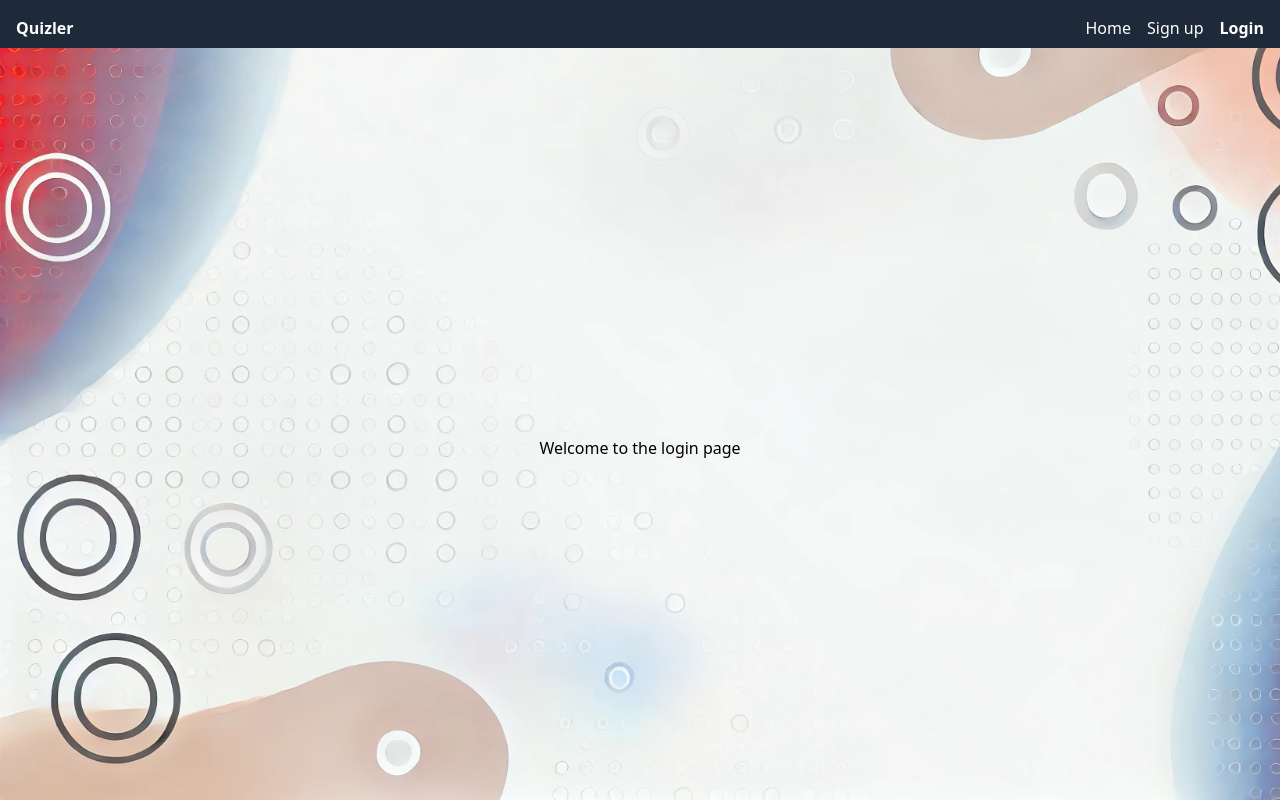
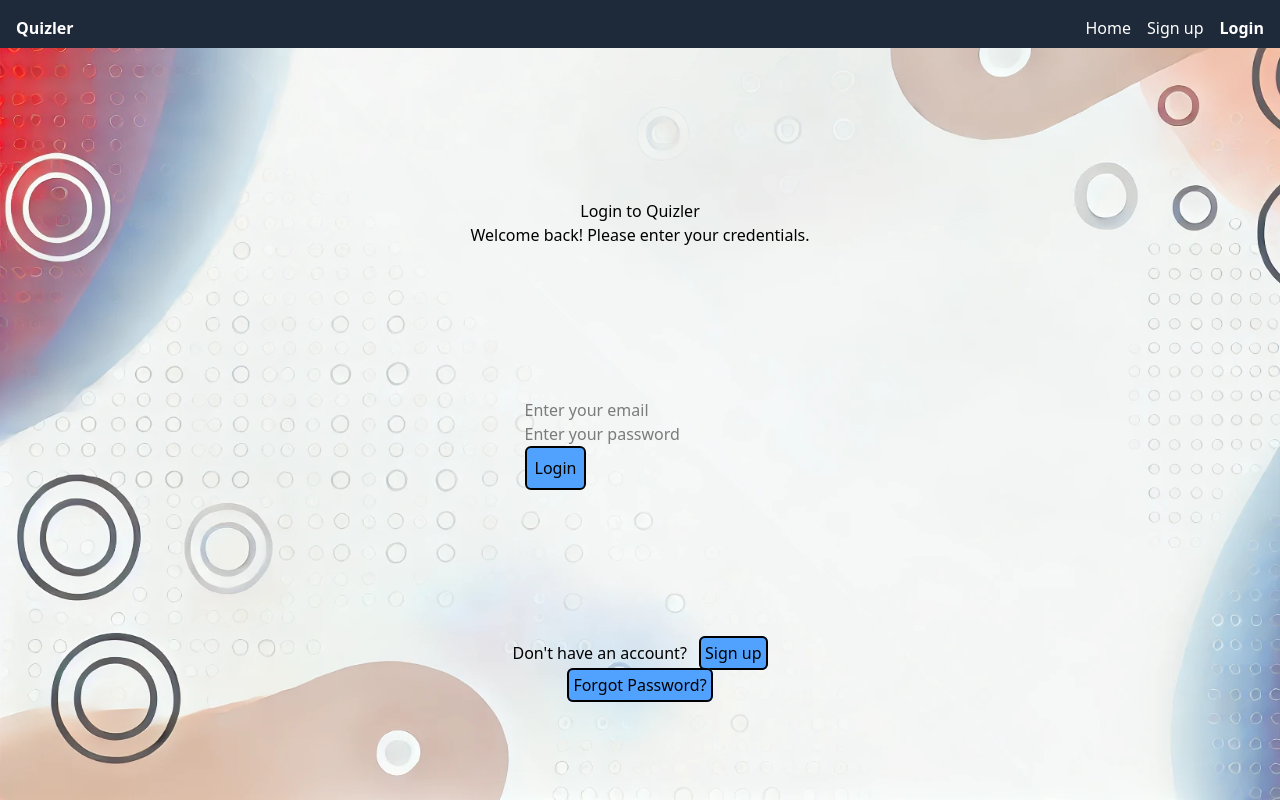
Before and after one commit to JevonThompsonx/Quizlet-clone, a React (Vite) app in the folder frontend/: page /login in a window 1280 px wide. Built offline with nearby package versions, Linux system fonts and the light colour scheme.

Commit message:
Skeleton for login page created

```diff
--- a/frontend/src/components/Login.tsx
+++ b/frontend/src/components/Login.tsx
@@ -9,9 +9,29 @@ const Login = () => {
   return (
     <>
       <Nav />
-      <div className="flex flex-col justify-center items-center w-full h-full">
-        Welcome to the login page
-      </div>
+      <main className="login-home flex flex-col justify-evenly items-center h-full w-full">
+
+        <div className="flex flex-col justify-evenly items-center" >
+          <h1>Login to Quizler</h1>
+          <p>Welcome back! Please enter your credentials.</p>
+        </div>
+        <form>
+          <div >
+            <label htmlFor="email" />
+            <input type="email" id="email" name="email" placeholder="Enter your email" required />
+          </div>
+          <div >
+            <label htmlFor="password"></label>
+            <input type="password" id="password" name="password" placeholder="Enter your password" required />
+          </div>
+          <button className="p-2 bg-blue-400 rounded-md border-black border-2" type="submit" >Login</button>
+        </form>
+        <div className="flex flex-col justify-evenly items-center space-y-2" >
+          <p>Don't have an account? <a className=" ml-2 p-1 bg-blue-400 rounded-md border-black border-2" href=" /sign_up">Sign up</a></p>
+          <p><a className="p-1 bg-blue-400 rounded-md border-black border-2" href="/reset_password">Forgot Password?</a></p>
+        </div>
+
+      </main >
     </>
   )
 }
```
